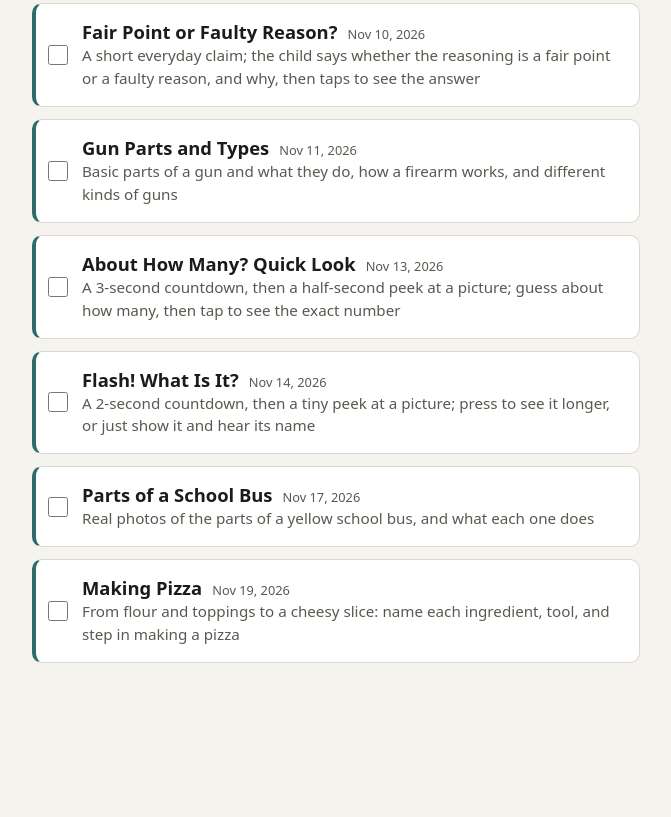
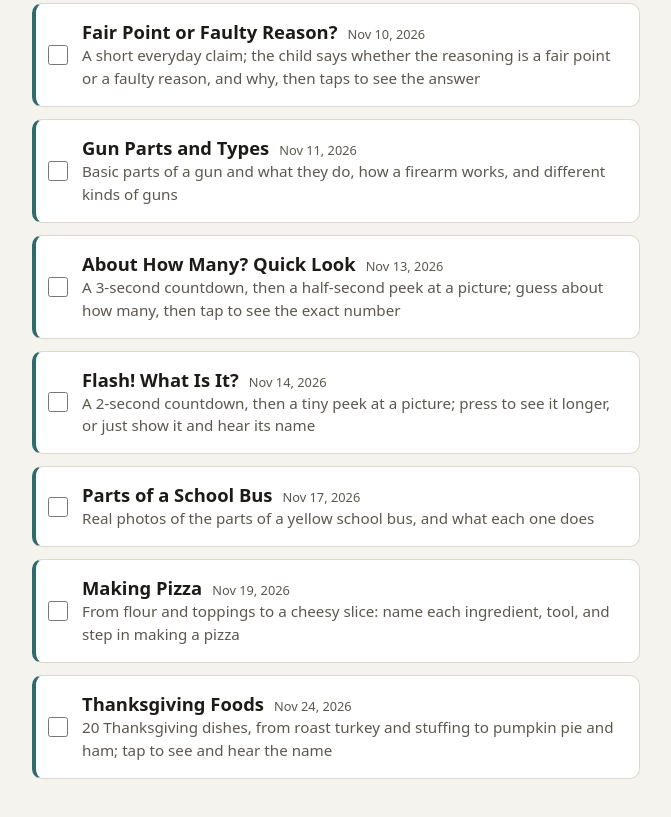
Before and after one commit to ptswanson-cloud/floatingshores, a plain HTML site: page flashcard-games.html in a window 1280 px wide. Shown: the part 5871-6688 px from the top of the page, without its empty margins (304-975 px from the left). Before the commit the page ends 6594 px from the top, so only its background shows below. Drawn offline with Linux system fonts and the light colour scheme.

Commit message:
Add Thanksgiving Foods to Flashcard Games (#33)

```diff
--- a/flashcard-games.html
+++ b/flashcard-games.html
@@ -96,6 +96,7 @@ ul li.is-done > a{background:color-mix(in srgb, var(--accent) 10%, var(--card))}
     <li><a href="https://flash-what-is-it.pages.dev"><span class="t"><b>Flash! What Is It?</b><time datetime="2026-11-14">Nov 14, 2026</time></span><span>A 2-second countdown, then a tiny peek at a picture; press to see it longer, or just show it and hear its name</span></a></li>
     <li><a href="https://school-bus-parts.pages.dev"><span class="t"><b>Parts of a School Bus</b><time datetime="2026-11-17">Nov 17, 2026</time></span><span>Real photos of the parts of a yellow school bus, and what each one does</span></a></li>
     <li><a href="https://pizza-flashcards.pages.dev"><span class="t"><b>Making Pizza</b><time datetime="2026-11-19">Nov 19, 2026</time></span><span>From flour and toppings to a cheesy slice: name each ingredient, tool, and step in making a pizza</span></a></li>
+    <li><a href="https://thanksgiving-foods-flashcards.pages.dev"><span class="t"><b>Thanksgiving Foods</b><time datetime="2026-11-24">Nov 24, 2026</time></span><span>20 Thanksgiving dishes, from roast turkey and stuffing to pumpkin pie and ham; tap to see and hear the name</span></a></li>
   </ul>
 </div>
 <script>
```
